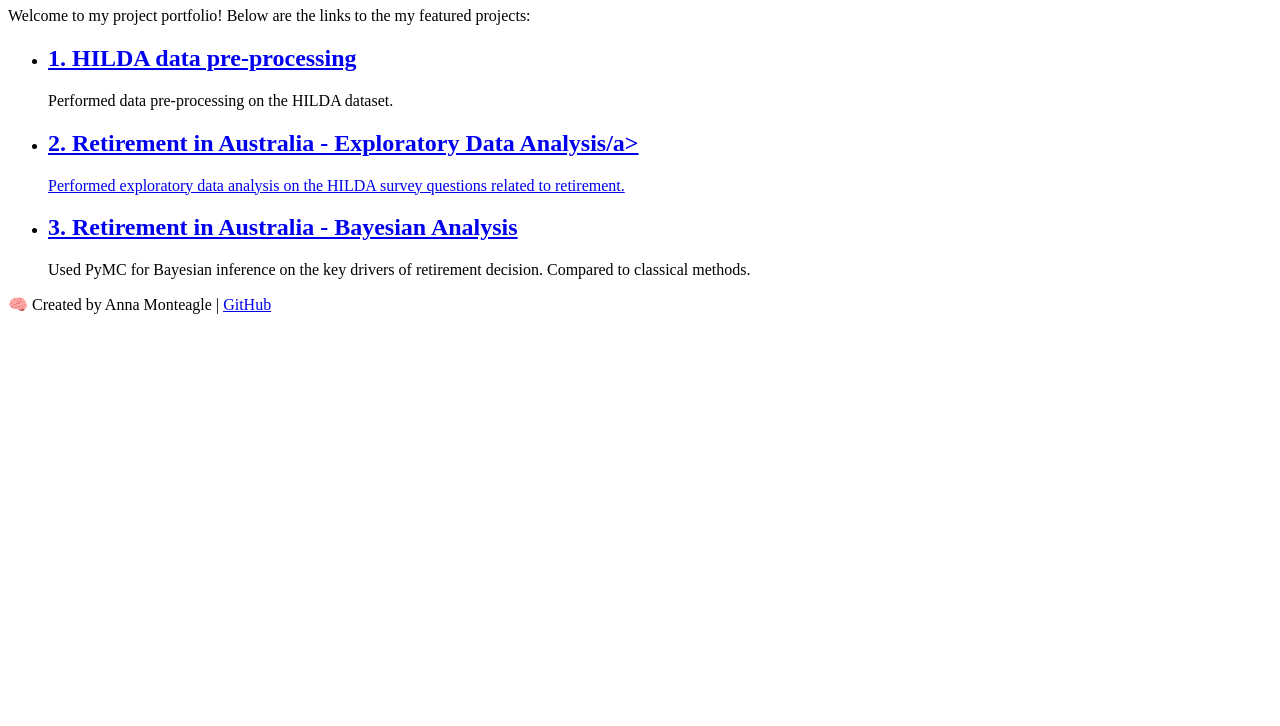
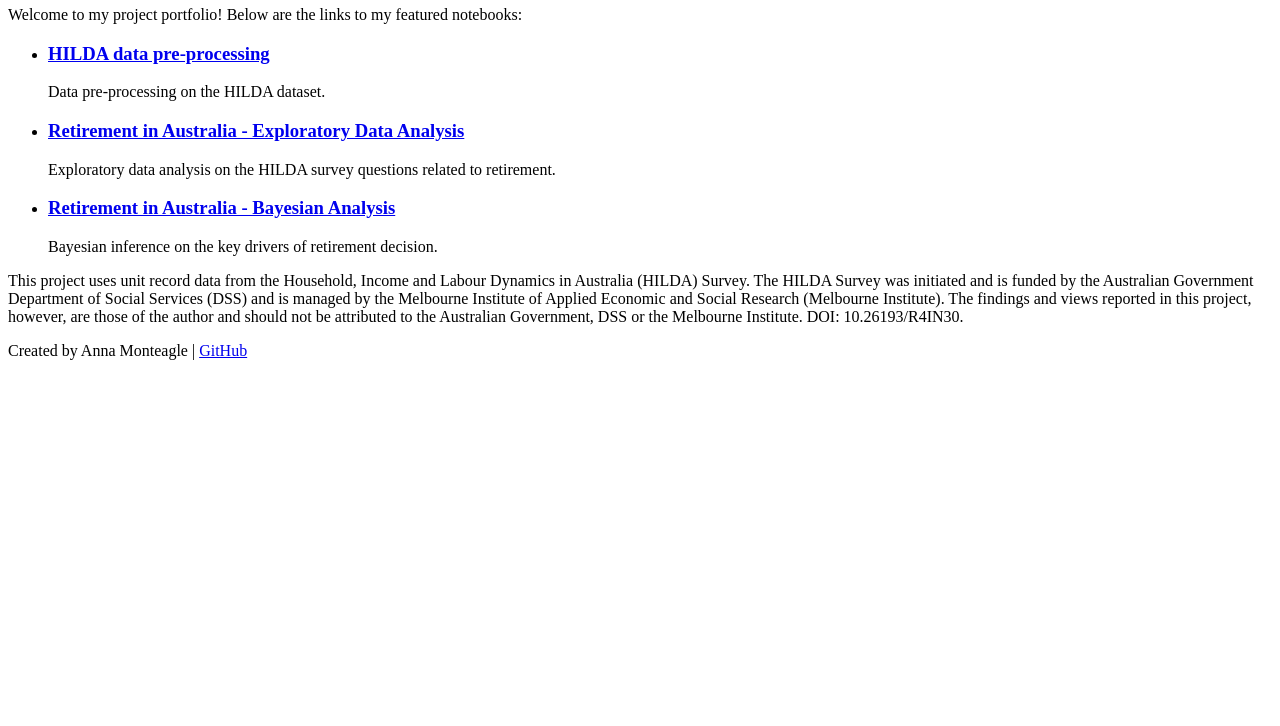
Before and after one commit to amonteagle/hilda-retirement, a plain HTML site: page docs/index.html in a window 1280 px wide. Shown: the part 74-800 px from the top of the page. Drawn offline with Linux system fonts and the light colour scheme.

Commit message:
Updated index.html

```diff
--- a/docs/index.html
+++ b/docs/index.html
@@ -3,31 +3,40 @@
 <head>
   <meta charset="UTF-8">
   <meta name="viewport" content="width=device-width, initial-scale=1.0">
-  <title>Project Portfolio</title>
+  <title>Retirement in Australia Project</title>
 </head>
 <body>
-  <h1>📊 Project Portfolio</h1>
-  <p>Welcome to my project portfolio! Below are the links to the my featured projects:</p>
+  <h1> Retirement in Australia</h1>
+
+  <p>Welcome to my project portfolio! Below are the links to my featured notebooks:</p>
 
   <ul>
     <li>
-      <h2><a href="01-hilda-retirement/convert_sas_to_csv.html">1. HILDA data pre-processing</a></h2>
-      <p>Performed data pre-processing on the HILDA dataset.</p>
+      <h3> <a href="01-hilda-retirement/convert_sas_to_csv.html"> HILDA data pre-processing </a> </h3>
+      <p> Data pre-processing on the HILDA dataset. </p>
     </li>
 
     <li>
-      <h2><a href="projects/01-hilda/hilda_eda.html">2. Retirement in Australia - Exploratory Data Analysis/a></h2>
-      <p>Performed exploratory data analysis on the HILDA survey questions related to retirement. </p>
+      <h3> <a href="projects/01-hilda/hilda_eda.html"> Retirement in Australia - Exploratory Data Analysis </a> </h3>
+      <p> Exploratory data analysis on the HILDA survey questions related to retirement. </p>
     </li>
 
     <li>
-      <h2><a href="01-hilda/hilda_bayesian_analysis.html">3. Retirement in Australia - Bayesian Analysis</a></h2>
-      <p>Used PyMC for Bayesian inference on the key drivers of retirement decision. Compared to classical methods.</p>
+      <h3> <a href="01-hilda/hilda_bayesian_analysis.html"> Retirement in Australia - Bayesian Analysis </a> </h3>
+      <p> Bayesian inference on the key drivers of retirement decision. </p>
     </li>
   </ul>
 
   <footer>
-    <p>🧠 Created by Anna Monteagle | <a href="https://github.com/amonteagle">GitHub</a></p>
+
+<p> This project uses unit record data from the Household, Income and Labour Dynamics in Australia (HILDA) Survey.
+The HILDA Survey was initiated and is funded by the Australian Government Department of Social Services (DSS)
+and is managed by the Melbourne Institute of Applied Economic and Social Research (Melbourne Institute).
+The findings and views reported in this project, however, are those of the author and should not be attributed
+to the Australian Government, DSS or the Melbourne Institute. DOI: 10.26193/R4IN30. </p>
+
+<p> Created by Anna Monteagle | <a href="https://github.com/amonteagle">GitHub </a> </p>
+
   </footer>
 </body>
 </html>
```
